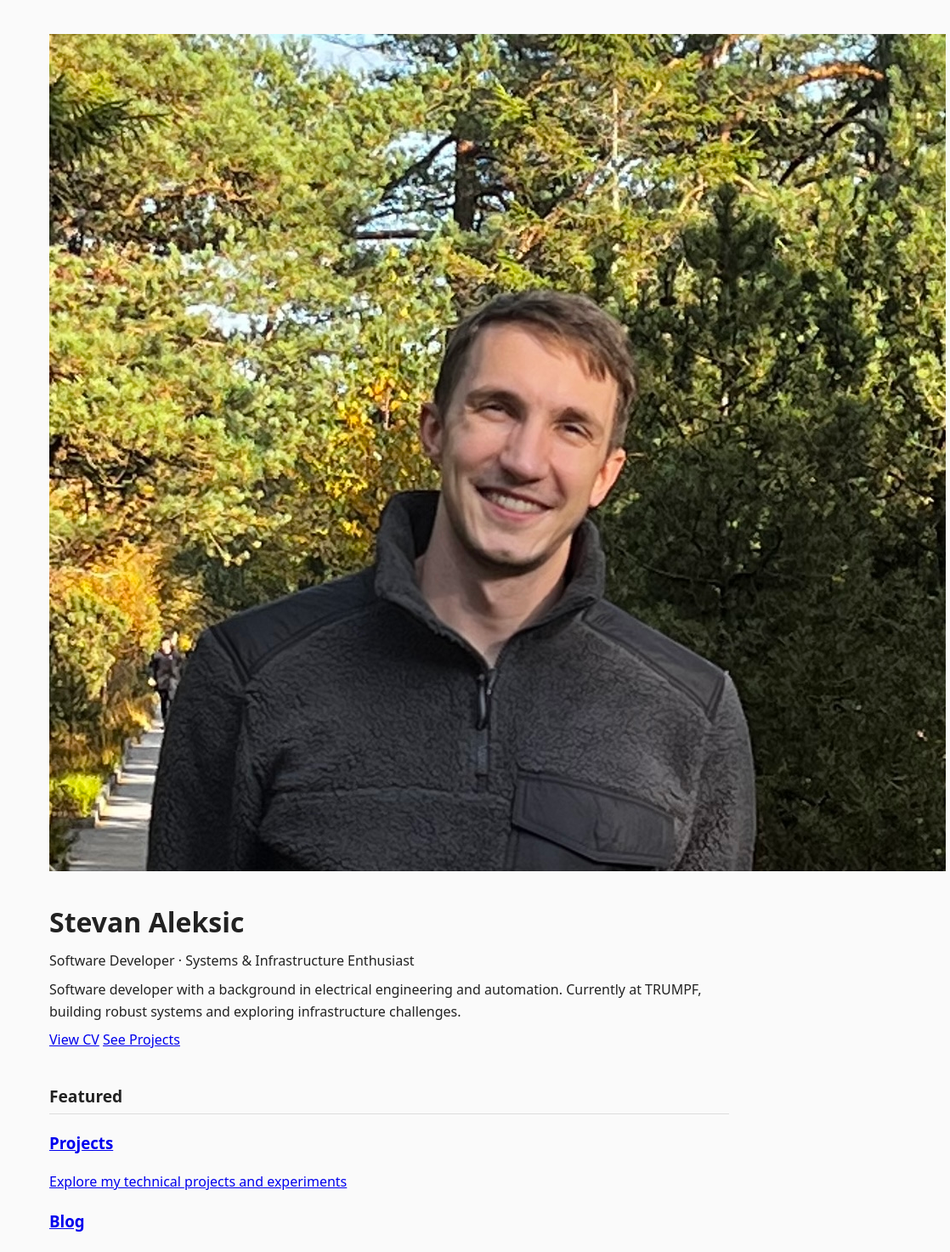
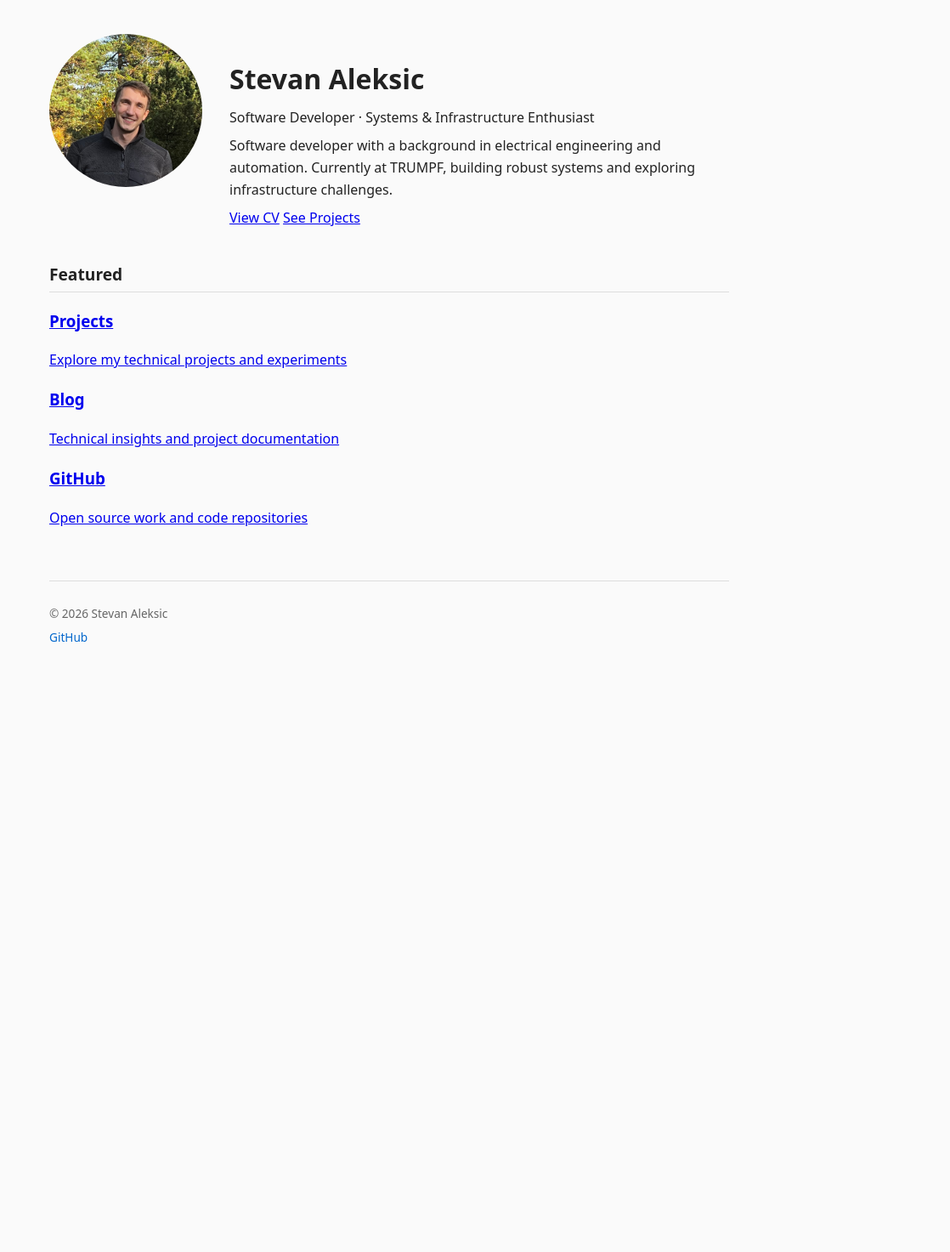
Before and after one commit to EngingeerSteve/stevan-aleksic-site, a web app: file index.html in a window 1320 px wide. Shown: the part 195-1668 px from the top of the page at 85% size, without its empty margins (202-1320 px from the left). After the commit the page ends 950 px from the top, so only its background shows below. Run offline with its HTML, style and script files only (its server is not run), Linux system fonts and the light colour scheme.

Commit message:
style.ss changed for photo

```diff
--- a/css/style.css
+++ b/css/style.css
@@ -153,3 +153,42 @@ article ul {
 article li {
   margin-bottom: 0.4rem;
 }
+
+.profile-photo {
+  width: 150px;
+  height: 150px;
+  border-radius: 50%;
+  object-fit: cover;
+  margin-bottom: 1.5rem;
+}
+
+.hero-content {
+  display: flex;
+  flex-direction: column;
+  align-items: center;
+  text-align: center;
+}
+
+/* Mobile */
+@media (max-width: 768px) {
+  .profile-photo {
+    width: 120px;
+    height: 120px;
+  }
+}
+
+/* Desktop */
+@media (min-width: 769px) {
+  .hero-content {
+    flex-direction: row;
+    align-items: flex-start;
+    text-align: left;
+    gap: 2rem;
+  }
+
+  .profile-photo {
+    width: 180px;
+    height: 180px;
+    flex-shrink: 0;
+  }
+}
```
